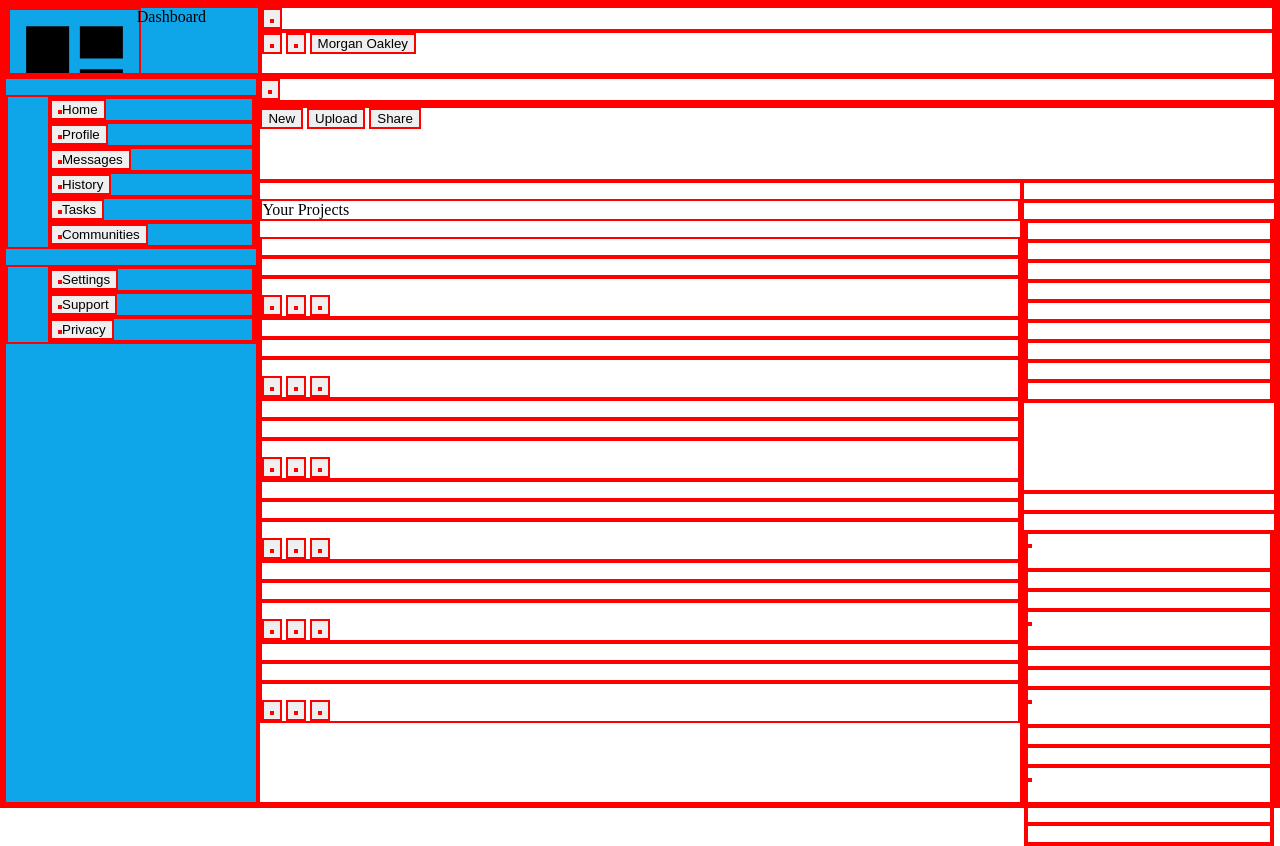
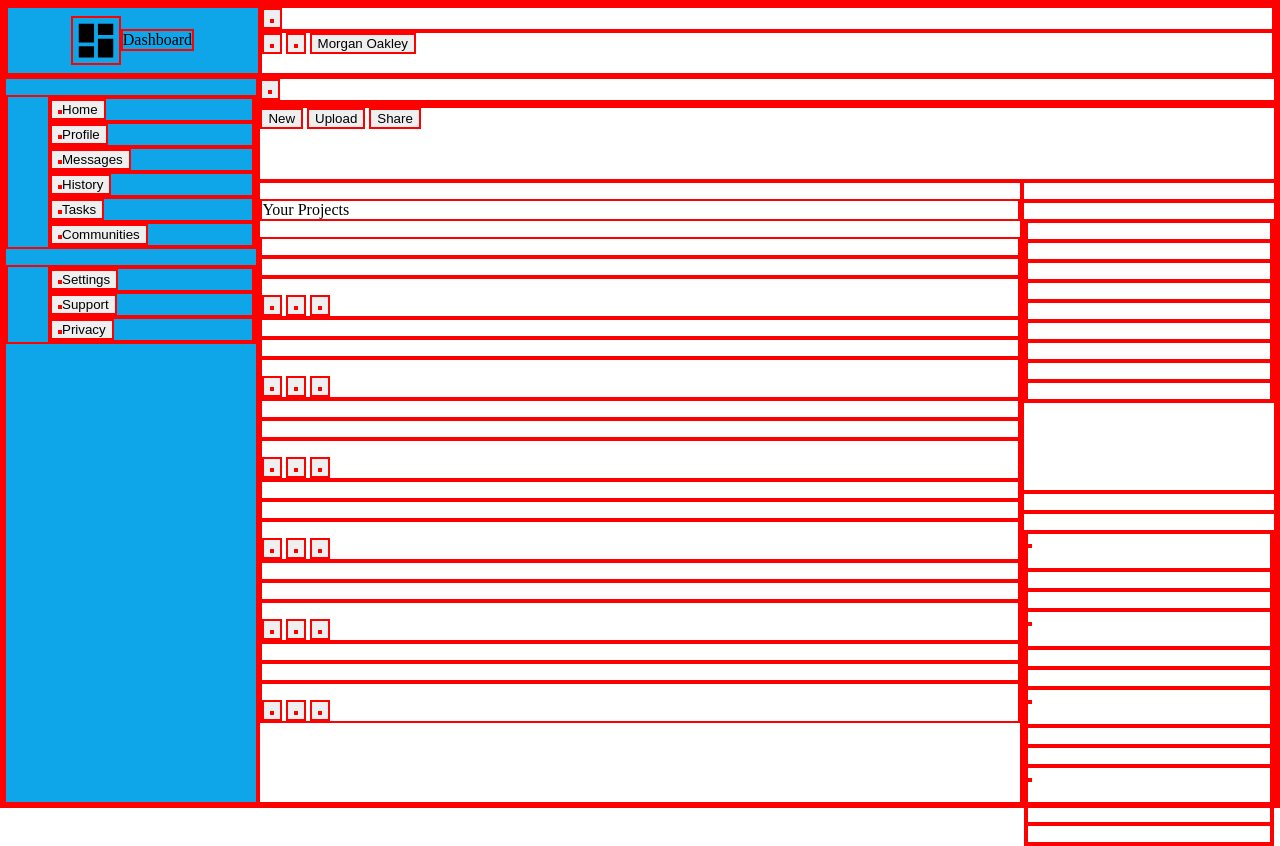
Before and after one commit to jdogcodey/admin-dashboard, a plain HTML site: page index.html in a window 1280 px wide. Drawn offline with Linux system fonts and the light colour scheme.

Commit message:
Got the logo and title to touch...finally

```diff
--- a/index.html
+++ b/index.html
@@ -8,7 +8,10 @@
 </head>
 <body>
         <header>
-            <div id="logo"><img src="view-dashboard.svg" id="dashboard-logo"/>Dashboard</div>
+            <div id="logo">
+                <img src="view-dashboard.svg" id="dashboard-logo"/>
+                <p>Dashboard</p>
+            </div>
             <div id="nav-bar">
                 <button><img/></button>
                 <div id="searchbar"></div>
--- a/style.css
+++ b/style.css
@@ -22,13 +22,19 @@ header {
 
 #logo {
     background-color: #0ea5e9;
-    display: grid;
-    grid-template-columns: 1fr 1fr;
+    display: flex;
+    flex-direction: row;
     overflow: auto;
+    align-items: center;
+    justify-content: center;
 }
 
 #dashboard-logo {
-    height: 100%;
+    height: 70%;
+    width: auto;
+}
+
+#logo p {
 }
 
 #nav-bar {
```
